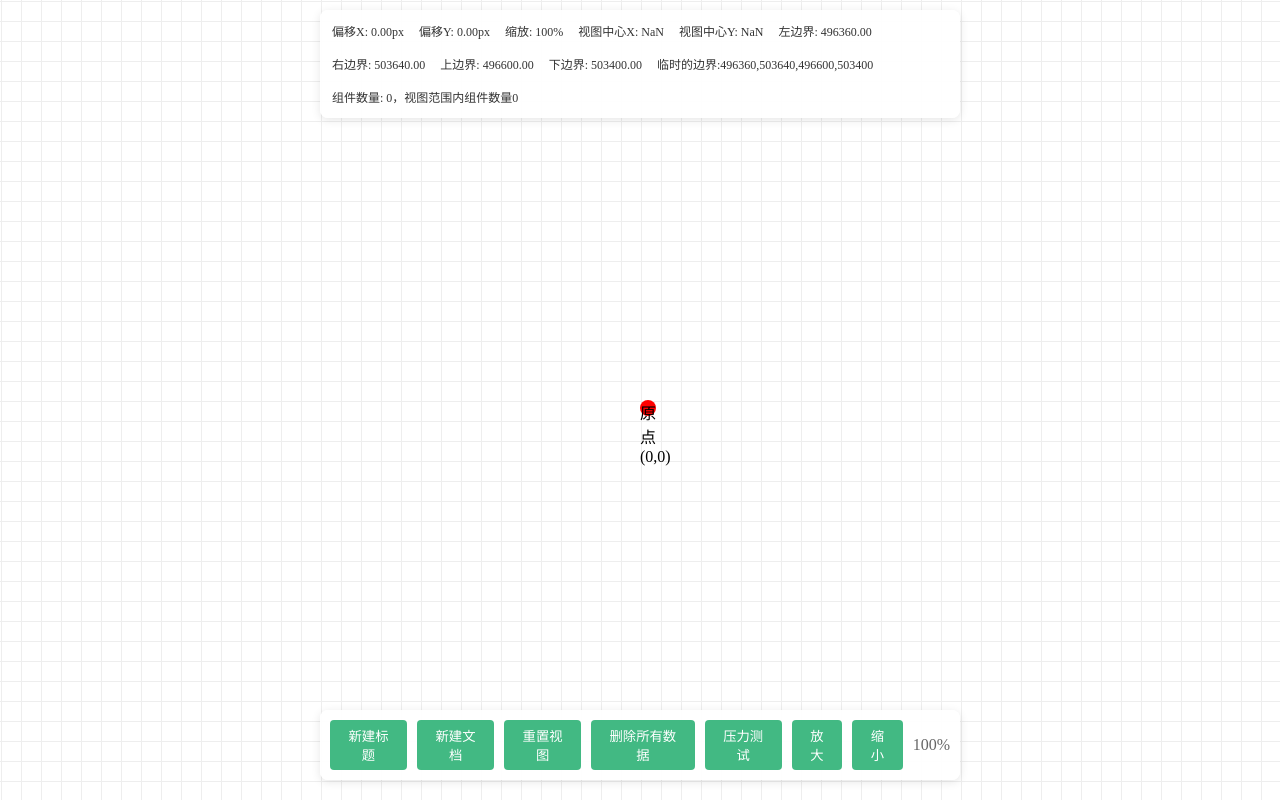
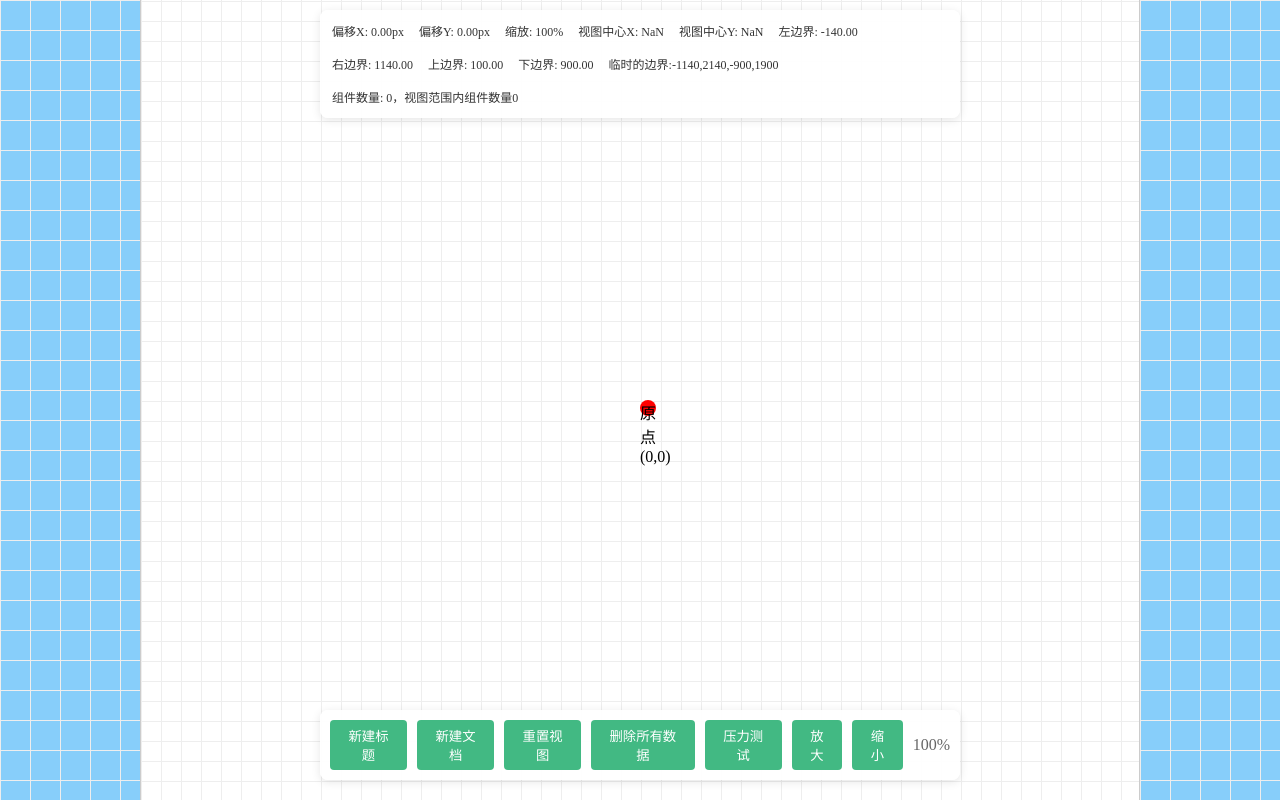
Before and after one commit to shuijiaowang/VisMindNode, a Vue app in the folder VisMindNode/: page / in a window 1280 px wide. Built offline with nearby package versions, Linux system fonts and the light colour scheme.

Commit message:
取消组件自动聚焦功能，会导致页面乱跳

```diff
--- a/VisMindNode/src/components/CanvasContent.vue
+++ b/VisMindNode/src/components/CanvasContent.vue
@@ -3,7 +3,7 @@
   <div class="infinite-canvas"
        :style="{
          transform: `translate(-50%, -50%) translate(${offsetX}px, ${offsetY}px) scale(${scale})`,
-         transformOrigin: 'center center'
+
        }"
        @dblclick="handleDblClick"
   >
@@ -12,24 +12,25 @@
     <div class="origin-marker">原点(0,0)</div>
     <!-- 未来可添加更多画布元素 -->
     <TitleComponent
-        v-for="title in canvasStore?.titles"
-        :key="title.id"
-        :id="title.id"
-        :x="title.x"
-        :y="title.y"
-        :content="title.content"
-        @update:content="(content) => canvasStore.updateTitleContent(title.id, content)"
+        v-for="id in canvasStore.visibleTitleIds"
+        :key="id"
+        :id="id"
+        :x="canvasStore.titles.find(t => t.id === id).x"
+        :y="canvasStore.titles.find(t => t.id === id).y"
+        :content="canvasStore.titles.find(t => t.id === id).content"
+        @update:content="(content) => canvasStore.updateTitleContent(id, content)"
     />
     <!-- 新增：Markdown组件 -->
     <MarkdownComponent
-        v-for="markdown in canvasStore.markdowns"
-        :key="markdown.id"
-        :id="markdown.id"
-        :x="markdown.x"
-        :y="markdown.y"
-        :content="markdown.content"
-        @update:content="(content) => canvasStore.updateMarkdownContent(markdown.id, content)"
+        v-for="id in canvasStore.visibleMarkdownIds"
+        :key="id"
+        :id="id"
+        :x="canvasStore.markdowns.find(m => m.id === id).x"
+        :y="canvasStore.markdowns.find(m => m.id === id).y"
+        :content="canvasStore.markdowns.find(m => m.id === id).content"
+        @update:content="(content) => canvasStore.updateMarkdownContent(id, content)"
     />
+<!--    当前是数组，遍历性能低？-->
   </div>
 </template>
 
@@ -71,8 +72,8 @@ const handleDblClick = (e) => {
 
 <style scoped>
 .infinite-canvas {
-  min-width: 1000000px;
-  min-height:1000000px;
+  min-width: 1000px;
+  min-height: 1000px;
   border: 1px solid #ccc; /* 加个边框，更明显 */
   background-color: #fff;
   background-image: linear-gradient(#eee 1px, transparent 1px),
--- a/VisMindNode/src/components/CanvasView.vue
+++ b/VisMindNode/src/components/CanvasView.vue
@@ -35,7 +35,7 @@
     <div>右边界: {{ canvasStore.visibleAreaInCanvasBounds.maxX.toFixed(2) }}</div>
     <div>上边界: {{ canvasStore.visibleAreaInCanvasBounds.minY.toFixed(2) }}</div>
     <div>下边界: {{ canvasStore.visibleAreaInCanvasBounds.maxY.toFixed(2) }}</div>
-    <div v-if="canvasStore.currentPreloadBounds">临时的边界:{{canvasStore.currentPreloadBounds.minX}},{{canvasStore.currentPreloadBounds.maxX}},{{canvasStore.currentPreloadBounds.minY}},{{canvasStore.currentPreloadBounds.maxY}}</div>
+    <div v-if="canvasStore.preloadAreaInCanvasBounds">临时的边界:{{canvasStore.preloadAreaInCanvasBounds.minX}},{{canvasStore.preloadAreaInCanvasBounds.maxX}},{{canvasStore.preloadAreaInCanvasBounds.minY}},{{canvasStore.preloadAreaInCanvasBounds.maxY}}</div>
     <div>组件数量: {{ canvasStore.componentCount}}，视图范围内组件数量{{canvasStore.visibleTitleIds.length+canvasStore.visibleMarkdownIds.length}}</div>
 
   </div>
@@ -43,7 +43,7 @@
 
 <script setup>
 // 导入必要的工具
-import {ref, toRefs} from 'vue'
+import {nextTick, ref, toRefs} from 'vue'
 import { useCanvasStore } from '@/stores/canvasStore'
 import CanvasContent from "@/components/CanvasContent.vue";
 
@@ -53,6 +53,7 @@ const { offsetX, offsetY, scale } =toRefs(canvasStore)  //你确定这是响应
 
 // 拖拽状态管理
 const isDragging = ref(false) // 是否正在拖拽
+let dragX = 0, dragY = 0
 const startPos = ref({ x: 0, y: 0 }) // 记录鼠标刚按下时的位置（用来计算移动了多少距离）
 
 // 鼠标按下：开始拖拽
@@ -68,8 +69,17 @@ function startDrag(e) {
 function onDrag(e) {
   if (!isDragging.value) return // 非拖拽状态不处理
   // 计算新的偏移量（当前鼠标位置 - 初始位置）
-  offsetX.value = e.clientX - startPos.value.x
-  offsetY.value = e.clientY - startPos.value.y
+  // 只记录位置变化，不直接更新状态
+  dragX = e.clientX - startPos.value.x
+  dragY = e.clientY - startPos.value.y
+  // offsetX.value = e.clientX - startPos.value.x
+  // offsetY.value = e.clientY - startPos.value.y
+  // 请求下一帧更新
+  requestAnimationFrame(updatePosition)
+}
+function updatePosition() {
+  offsetX.value = dragX
+  offsetY.value = dragY
 }
 
 // 鼠标松开/离开：结束拖拽
@@ -124,10 +134,25 @@ function zoomOut() {
 }
 
 // 重置视图（回到初始位置和缩放）
-function resetView() {
+// 完善重置逻辑
+const resetView = async () => {
+  // 重置基础状态
   offsetX.value = 0
   offsetY.value = 0
   scale.value = 1
+
+  // 等待DOM更新完成
+  await nextTick()
+
+  // 强制更新尺寸缓存
+  updateElementSizes()
+
+  // 重新计算所有衍生状态
+  calculateVisibleArea()
+
+  // 重置预加载区域
+  preloadAreaInCanvasBounds.value = null
+  calculateVisibleArea() // 触发初始化
 }
 
 // 新增方法
--- a/VisMindNode/src/components/MarkdownComponent.vue
+++ b/VisMindNode/src/components/MarkdownComponent.vue
@@ -73,7 +73,7 @@ const handleBlur = () => {
 
 // 组件挂载时聚焦编辑器
 onMounted(() => {
-  nextTick(() => editorRef.value?.focus())
+  // nextTick(() => editorRef.value?.focus())
 })
 </script>
 
--- a/VisMindNode/src/stores/canvasStore.js
+++ b/VisMindNode/src/stores/canvasStore.js
@@ -1,19 +1,18 @@
 // src/stores/canvasStore.js （新建这个文件，专门管理画布状态）
-import {computed, onMounted, reactive, ref, watch} from 'vue'
-import { defineStore } from 'pinia'
-import { v4 as uuidv4 } from 'uuid'
-import {debounce} from "lodash";  // 这里的 v4 是 uuid 的一种生成算法
+import {computed, nextTick, onMounted, onUnmounted, reactive, ref, watch} from 'vue'
+import {defineStore} from 'pinia'
+import {v4 as uuidv4} from 'uuid'
+import {debounce} from "lodash"; // 这里的 v4 是 uuid 的一种生成算法
 
 export const useCanvasStore = defineStore('canvas', () => {
+    //-------------------计算位移/缩放/坐标----------------
     // 核心变量：视图中心相对于逻辑原点的偏移量（单位：px）
     // 初始值为 0，意味着：视图中心一开始就和逻辑原点(0,0)重合
     const offsetX = ref(0)  // X轴偏移：正数=视图向右移，负数=向左移
     const offsetY = ref(0)  // Y轴偏移：正数=视图向下移，负数=向上移
-
-    // 缩放比例（后续会用到，先定义）
-    const scale = ref(1)  // 1=原大小，2=放大2倍，0.5=缩小一半
+    const scale = ref(1)  // // 缩放比例，1=原大小，2=放大2倍，0.5=缩小一半，主要用来缩放偏移量？
     //找到「窗口正中心」这个点，对应到「巨大画布」上的具体位置（画布自己的坐标系里的坐标），这个坐标将来会用来放新元素。
-    const windowCenterInCanvas  = computed(() => {
+    const windowCenterInCanvas = computed(() => {
         const canvas = document.querySelector('.infinite-canvas');
         const canvasWidth = canvas?.offsetWidth
         const canvasHeight = canvas?.offsetHeight
@@ -27,49 +26,41 @@ export const useCanvasStore = defineStore('canvas', () => {
             y: canvasCenterY - (offsetY.value / scale.value)
         };
     });
-
-    // 1. 将可视区域计算从 computed 改为 ref，用于手动更新
+    //可视窗口所在的画布区域，默认为画布的宽高一半（-100vw/2,+100vw/2,-100vh/2,+100vh/2）,这是一个实时变化的值。
     const visibleAreaInCanvasBounds = ref({
         minX: 0,
         maxX: 0,
         minY: 0,
         maxY: 0
     })
-    // 保存当前预加载的边界（外部变量/状态，确保持久化）
-    let currentPreloadBounds = ref(null);
-        // 2. 提取可视区域计算逻辑为独立函数
+    // 保存当前预加载的边界，用于判断元素是否渲染（v-if），具有弹性，可是窗口的活动范围将不断拓展预加载的范围，值相对固定。
+    let preloadAreaInCanvasBounds = ref(null);
+    const expandRange = 1000; // 扩张时的预加载范围 //设置为多少比较合适呢?
+    // 可视区域计算逻辑，同时更新visibleAreaInCanvasBounds和preloadAreaInCanvasBounds，添加防抖
     const calculateVisibleArea = () => {
-        const expandRange = 3000; // 扩张时的预加载范围
-        const shrinkRange = expandRange / 2; // 收缩时的阈值（是扩张的一半）
-        const canvas = document.querySelector('.infinite-canvas');
-        const container = document.querySelector('.canvas-view-wrapper');
+        // 不再实时读取DOM，改用缓存值
+        const { width: canvasWidth, height: canvasHeight } = canvasSize.value
+        const { width: containerWidth, height: containerHeight } = containerSize.value
 
-        if (!canvas || !container) {
-            return { minX: 0, maxX: 0, minY: 0, maxY: 0 }
-        }
+        if (!canvasWidth || !containerWidth) return
 
-        const canvasWidth = canvas.offsetWidth;
-        const canvasHeight = canvas.offsetHeight;
-        const canvasCenterX = canvasWidth / 2;
-        const canvasCenterY = canvasHeight / 2;
+        // 后续计算逻辑保持不变，但使用缓存的尺寸值
+        const canvasCenterX = canvasWidth / 2
+        const canvasCenterY = canvasHeight / 2
 
-        const containerWidth = container.offsetWidth || window.innerWidth;
-        const containerHeight = container.offsetHeight || window.innerHeight;
-
-        // 计算当前可见区域的原始范围（不含预加载）
+        // 计算当前可见区域的原始范围（不含预加载），即visibleAreaInCanvasBounds的值
         const originalMinX = canvasCenterX - (containerWidth / 2 / scale.value) - (offsetX.value / scale.value);
         const originalMaxX = canvasCenterX + (containerWidth / 2 / scale.value) - (offsetX.value / scale.value);
         const originalMinY = canvasCenterY - (containerHeight / 2 / scale.value) - (offsetY.value / scale.value);
         const originalMaxY = canvasCenterY + (containerHeight / 2 / scale.value) - (offsetY.value / scale.value);
+        visibleAreaInCanvasBounds.value = {
+            minX: originalMinX,
+            maxX: originalMaxX,
+            minY: originalMinY,
+            maxY: originalMaxY
+        }
 
-        // // 计算包含预加载范围的新边界
-        // const newBounds = {
-        //     minX: originalMinX - preloadRange,
-        //     maxX: originalMaxX + preloadRange,
-        //     minY: originalMinY - preloadRange,
-        //     maxY: originalMaxY + preloadRange
-        // };
-        // 计算包含扩张范围的新边界
+        // 计算包含扩张范围的新边界，第一次的preloadAreaInCanvasBounds的值
         const expandBounds = {
             minX: originalMinX - expandRange,
             maxX: originalMaxX + expandRange,
@@ -77,168 +68,134 @@ export const useCanvasStore = defineStore('canvas', () => {
             maxY: originalMaxY + expandRange
         };
 
-        // 计算包含收缩范围的新边界（用于判断是否需要收缩）
-        const shrinkBounds = {
-            minX: originalMinX - shrinkRange,
-            maxX: originalMaxX + shrinkRange,
-            minY: originalMinY - shrinkRange,
-            maxY: originalMaxY + shrinkRange
-        };
         // 第一次计算：直接初始化当前边界
-        if (!currentPreloadBounds.value) {
-            currentPreloadBounds.value = expandBounds;
-            console.log('初始化边界', currentPreloadBounds.value)
-            return expandBounds;
+        if (!preloadAreaInCanvasBounds.value) {
+            preloadAreaInCanvasBounds.value = expandBounds;
+            console.log('初始化边界', preloadAreaInCanvasBounds.value)
+            return
         }
+
+        // 第二次及以后计算：使用当前边界作为基础,如果visibleAreaInCanvasBounds的边界超出了当前边界，则更新当前边界
         // 复制当前边界用于修改
-        let newBounds = { ...currentPreloadBounds.value };
+        let newBounds = {...preloadAreaInCanvasBounds.value};
         let hasChange = false;
-        // 检查新范围是否超出当前预加载边界
-        // X轴左侧判断
-        if (originalMinX < currentPreloadBounds.value.minX) {
-            // 超出左边界，需要扩张
+
+        // 仅保留扩张逻辑（删除收缩判断）
+        // X轴左侧扩张
+        if (originalMinX < preloadAreaInCanvasBounds.value.minX) {
             newBounds.minX = expandBounds.minX;
-            hasChange = true;
-        } else if (shrinkBounds.minX > currentPreloadBounds.value.minX) {
-            // 远离左边界超过收缩阈值，需要收缩
-            newBounds.minX = shrinkBounds.minX;
             hasChange = true;
         }
 
-        // X轴右侧判断
-        if (originalMaxX > currentPreloadBounds.value.maxX) {
-            // 超出右边界，需要扩张
+        // X轴右侧扩张
+        if (originalMaxX > preloadAreaInCanvasBounds.value.maxX) {
             newBounds.maxX = expandBounds.maxX;
-            hasChange = true;
-        } else if (shrinkBounds.maxX < currentPreloadBounds.value.maxX) {
-            // 远离右边界超过收缩阈值，需要收缩
-            newBounds.maxX = shrinkBounds.maxX;
             hasChange = true;
         }
 
-        // Y轴上侧判断
-        if (originalMinY < currentPreloadBounds.value.minY) {
-            // 超出上边界，需要扩张
+        // Y轴上侧扩张
+        if (originalMinY < preloadAreaInCanvasBounds.value.minY) {
             newBounds.minY = expandBounds.minY;
-            hasChange = true;
-        } else if (shrinkBounds.minY > currentPreloadBounds.value.minY) {
-            // 远离上边界超过收缩阈值，需要收缩
-            newBounds.minY = shrinkBounds.minY;
             hasChange = true;
         }
 
-        // Y轴下侧判断
-        if (originalMaxY > currentPreloadBounds.value.maxY) {
-            // 超出下边界，需要扩张
+        // Y轴下侧扩张
+        if (originalMaxY > preloadAreaInCanvasBounds.value.maxY) {
             newBounds.maxY = expandBounds.maxY;
             hasChange = true;
-        } else if (shrinkBounds.maxY < currentPreloadBounds.value.maxY) {
-            // 远离下边界超过收缩阈值，需要收缩
-            newBounds.maxY = shrinkBounds.maxY;
-            hasChange = true;
-        }
-        // 核心修改：无变化时直接返回原边界，不执行更新
-        if (!hasChange) {
-            console.log('无变化，返回原边界', currentPreloadBounds.value)
-            return currentPreloadBounds.value; // 直接返回当前值，不触发更新
         }
 
-        // 有变化时才更新边界
-        currentPreloadBounds.value = newBounds;
-        console.log('更新边界', currentPreloadBounds.value)
-        return newBounds;
-    }
-    // 可视区域边界（用于局部渲染）
-    // 可视区域边界（用于局部渲染，包含预加载范围）
-    // const visibleAreaInCanvasBounds = computed(() => {
-    //     // 预加载扩展范围（向四周各扩展1000px逻辑坐标）
-    //     const preloadRange = 1000;
-    //
-    //     // 使用缓存的DOM元素
-    //     const canvas = canvasEl.value;
-    //     const container = containerEl.value;
-    //     if (!canvas || !container) return { minX: 0, maxX: 0, minY: 0, maxY: 0 }
-    //     // 1. 获取画布自身尺寸（用于计算画布中心）
-    //     const canvasWidth = canvas?.offsetWidth;
-    //     const canvasHeight = canvas?.offsetHeight;
-    //     const canvasCenterX = canvasWidth / 2;
-    //     const canvasCenterY = canvasHeight / 2;
-    //
-    //     // 2. 获取容器（可视窗口）尺寸
-    //     const containerWidth = container?.offsetWidth || window.innerWidth;
-    //     const containerHeight = container?.offsetHeight || window.innerHeight;
-    //
-    //     // 3. 计算原始可视区域边界（无预加载）
-    //     const originalMinX = canvasCenterX - (containerWidth / 2 / scale.value) - (offsetX.value / scale.value);
-    //     const originalMaxX = canvasCenterX + (containerWidth / 2 / scale.value) - (offsetX.value / scale.value);
-    //     const originalMinY = canvasCenterY - (containerHeight / 2 / scale.value) - (offsetY.value / scale.value);
-    //     const originalMaxY = canvasCenterY + (containerHeight / 2 / scale.value) - (offsetY.value / scale.value);
-    //
-    //     // 4. 扩展边界（加上预加载范围）
-    //     return {
-    //         minX: originalMinX - preloadRange,  // 向左扩展
-    //         maxX: originalMaxX + preloadRange,  // 向右扩展
-    //         minY: originalMinY - preloadRange,  // 向上扩展
-    //         maxY: originalMaxY + preloadRange   // 向下扩展
-    //     };
-    // });
+        // 无变化时直接返回原边界
+        if (!hasChange) {
+            console.log('无变化，返回原边界', preloadAreaInCanvasBounds.value)
+            return
+        }
+
+        // 有扩张时更新预加载边界
+        preloadAreaInCanvasBounds.value = newBounds;
+        console.log('更新边界（扩张）', preloadAreaInCanvasBounds.value)
+
+
+    };
+    // 用于回收预加载边界，防卡顿
+    let shrinkTimer = setInterval(() => {
+        const currentVisible = visibleAreaInCanvasBounds.value;
+        preloadAreaInCanvasBounds.value = {
+            minX: currentVisible.minX - expandRange,
+            maxX: currentVisible.maxX + expandRange,
+            minY: currentVisible.minY - expandRange,
+            maxY: currentVisible.maxY + expandRange
+        };
+        console.log('每1分钟恢复默认边界', preloadAreaInCanvasBounds.value) //这个为什么是undefined
+    }, 60* 1000); // 60秒 = 60*1000毫秒
     //写一个判断，传入x,y,判断是否在可视区域内
     const isInVisibleArea = (x, y) => {
+        // 先判断预加载区域是否已初始化，未初始化时直接返回 false（或根据业务需求返回默认值）
+        if (!preloadAreaInCanvasBounds.value) {
+            return false; // 或者 throw new Error('预加载区域尚未初始化');
+        }
+        // 已初始化时再判断坐标是否在范围内
         return (
-            x >= visibleAreaInCanvasBounds.value.minX &&
-            x <= visibleAreaInCanvasBounds.value.maxX &&
-            y >= visibleAreaInCanvasBounds.value.minY &&
-            y <= visibleAreaInCanvasBounds.value.maxY
+            x >= preloadAreaInCanvasBounds.value.minX &&
+            x <= preloadAreaInCanvasBounds.value.maxX &&
+            y >= preloadAreaInCanvasBounds.value.minY &&
+            y <= preloadAreaInCanvasBounds.value.maxY
         );
+    };
+
+    //-----------------局部渲染---------------
+    // 在store中添加缓存变量
+    const canvasSize = ref({ width: 0, height: 0 })
+    const containerSize = ref({ width: 0, height: 0 })
+    // 单独缓存DOM尺寸，只在初始化和窗口变化时更新
+    const updateElementSizes = () => {
+        const canvas = document.querySelector('.infinite-canvas')
+        const container = document.querySelector('.canvas-view-wrapper')
+        if (canvas) {
+            canvasSize.value.width = canvas.offsetWidth
+            canvasSize.value.height = canvas.offsetHeight
+        }
+        if (container) {
+            containerSize.value.width = container.offsetWidth || window.innerWidth
+            containerSize.value.height = container.offsetHeight || window.innerHeight
+        }
     }
-
-    // 在store中添加缓存变量
-    const canvasEl = ref(null)
-    const containerEl = ref(null)
-// 初始化时获取一次DOM元素
+    // 初始化时获取一次DOM元素
     onMounted(() => {
-        canvasEl.value = document.querySelector('.infinite-canvas')
-        containerEl.value = document.querySelector('.canvas-view-wrapper')
+        updateElementSizes()
+        // 监听窗口大小变化
+        window.addEventListener('resize', updateElementSizes)
     })
 
+    onUnmounted(() => {
+        window.removeEventListener('resize', updateElementSizes)
+    })
 
     // 在canvasStore中添加可见组件ID计算
     const visibleTitleIds = computed(() => {
         return titles.filter(title => isInVisibleArea(title.x, title.y)).map(title => title.id)
     })
-
     const visibleMarkdownIds = computed(() => {
         return markdowns.filter(markdown => isInVisibleArea(markdown.x, markdown.y)).map(markdown => markdown.id)
     })
-    // 保存当前预加载的边界（外部变量/状态，确保持久化）
+
     // 3. 创建防抖函数（50ms内多次触发只执行一次）
     const updateVisibleArea = debounce(() => {
-        visibleAreaInCanvasBounds.value = calculateVisibleArea() //如何返回的calculateVisibleArea()不发生变化的话，后面的还会触发吗
-    }, 50)
+        calculateVisibleArea() //如何返回的calculateVisibleArea()不发生变化的话，后面的还会触发吗
+    }, 100)
     // 4. 监听缩放和偏移变化，触发防抖更新
     watch([offsetX, offsetY, scale], () => {
         updateVisibleArea()
-    }, { immediate: true }) // 初始化时立即计算一次
+    }, {immediate: true}) // 初始化时立即计算一次
 
 
-
-
-
-
-
-
-
-
-
-
-
-    const titles=reactive([]) //标题组件
+    const titles = reactive([]) //标题组件
     const markdowns = reactive([])//markdown组件
 
     //统计组件数量
     const componentCount = computed(() => titles.length + markdowns.length)
 
-    const createTitle=(x, y) =>{
+    const createTitle = (x, y) => {
         // 生成唯一ID
         const id = uuidv4()
         // 添加标题到数组
@@ -252,7 +209,7 @@ export const useCanvasStore = defineStore('canvas', () => {
         return titles.find(item => item.id === id)
     }
     // 新增：更新标题内容的方法
-    const updateTitleContent=(id, content)=> {
+    const updateTitleContent = (id, content) => {
         const title = titles.find(item => item.id === id)
         if (title) {
             title.content = content
@@ -352,54 +309,73 @@ export const useCanvasStore = defineStore('canvas', () => {
         const centerX = canvasWidth / 2;
         const centerY = canvasHeight / 2;
 
-        const r=10000
+        const r = 100000
         // 生成500个标题组件（中心附近±1500px范围）
         for (let i = 0; i < 500; i++) {
             // 在中心坐标基础上生成±1500px的随机偏移
-            const x = centerX + (Math.random() * r - r/2);
-            const y = centerY + (Math.random() * r - r/2);
+            const x = centerX + (Math.random() * r - r / 2);
+            const y = centerY + (Math.random() * r - r / 2);
             createTitle(x, y).content = `测试标题 ${i + 1}`;
         }
 
         // 生成500个markdown组件（同上范围）
         for (let i = 0; i < 500; i++) {
-            const x = centerX + (Math.random() * r - r/2);
-            const y = centerY + (Math.random() * r - r/2);
-            createMarkdown(x, y).content = `# 测试文档 ${i + 1}\n\n这是第${i + 1}个测试markdown文档`;
+            // const x = centerX + (Math.random() * r - r / 2);
+            // const y = centerY + (Math.random() * r - r / 2);
+            // createMarkdown(x, y).content = `# 测试文档 ${i + 1}\n\n这是第${i + 1}个测试markdown文档`;
         }
 
-        console.log('生成测试数据完成,当前：',titles.length,markdowns.length)
+        console.log('生成测试数据完成,当前：', titles.length, markdowns.length)
         // 保存生成的测试数据
         saveToLocalStorage()
     }
+    // 在 store 的 actions 中
+    async function resetCanvasView() {
+        offsetX.value = 0;
+        offsetY.value = 0;
+        scale.value = 1;
+
+        // 等待Vue完成DOM更新
+        await nextTick();
+
+        // 在DOM稳定后，基于干净的状态和稳定的DOM尺寸，强制进行一次彻底的重新计算
+        // 这里的 calculateAndCacheDimensions 是一个读取DOM并缓存尺寸的函数
+        calculateAndCacheDimensions();
+        // 这里的 recomputeVisibleArea 是一个使用缓存尺寸进行纯计算的函数
+        recomputeVisibleArea();
+    }
+
 
 // 监听数据变化，自动保存
     watch([offsetX, offsetY, scale], saveToLocalStorage)
-    watch(titles, saveToLocalStorage, { deep: true })  // 深度监听数组变化
-    watch(markdowns, saveToLocalStorage, { deep: true })  // 新增
+    watch(titles, saveToLocalStorage, {deep: true})  // 深度监听数组变化
+    watch(markdowns, saveToLocalStorage, {deep: true})  // 新增
 
-
+    onUnmounted(() => {
+        clearInterval(shrinkTimer);
+    });
     // 初始化时加载数据
     loadFromLocalStorage()
     return {
-        offsetX,
-        offsetY,
-        scale,
-        windowCenterInCanvas,
-        visibleAreaInCanvasBounds,
-        titles,
+        offsetX, // X偏移
+        offsetY, // Y偏移
+        scale, // 缩放比例
+        windowCenterInCanvas, // 窗口中心点在画布中的坐标
+        visibleAreaInCanvasBounds, // 可见区域在画布中的边界
+        titles, // 标题列表
+        markdowns, // markdown列表
         createTitle,
         updateTitleContent,
-        saveToLocalStorage,  // 暴露保存方法（可选）
-        markdowns,
         createMarkdown,
         updateMarkdownContent,
-        clearAllData,
-        generateTestComponents,
-        isInVisibleArea,
-        componentCount,
-        visibleTitleIds,
-        visibleMarkdownIds,
-        currentPreloadBounds,
+        saveToLocalStorage,  // 暴露保存方法（可选）
+        clearAllData, //清空数据
+        generateTestComponents, // 生成测试组件
+        isInVisibleArea, // 判断组件是否在可见区域
+        componentCount,  // 组件数量
+        visibleTitleIds, // 可见标题IDs
+        visibleMarkdownIds, // 可见markdownIDs
+        preloadAreaInCanvasBounds, // 预加载区域在画布中的边界
+        resetCanvasView, // 重置画布视图
     }
 })
```
Also changed, not shown: VisMindNode/src/components/TitleComponent.vue (+5 -5 lines), VisMindNode/src/设计文档/设计文档.md (+9 -0 lines).
